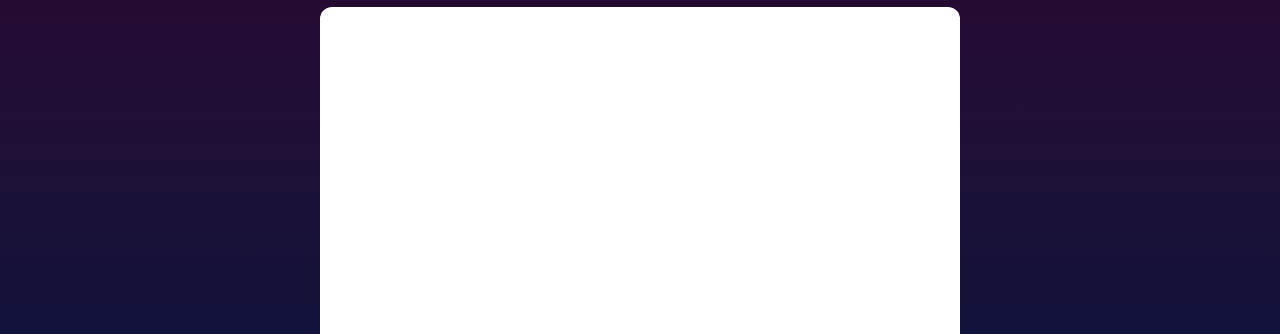
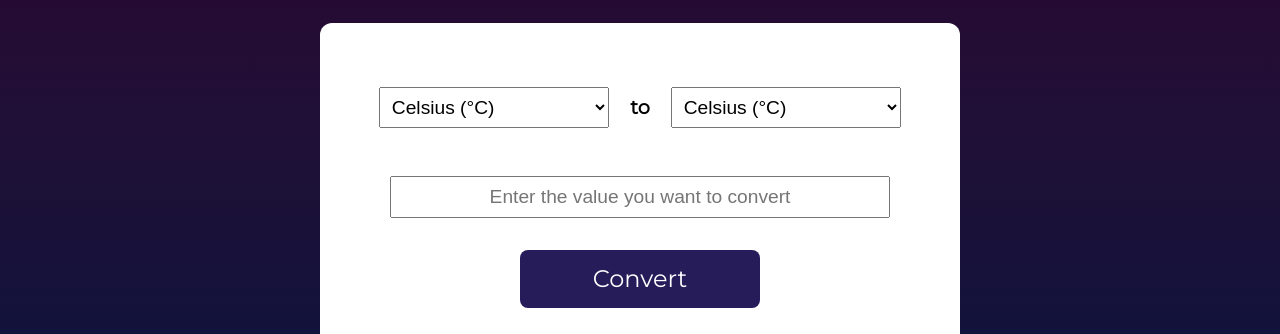
Before and after one commit to Alm1ra/convert, a plain HTML site: page index.html in a window 1280 px wide. Shown: the part 341-675 px from the top of the page. Drawn offline with Linux system fonts and the light colour scheme.

Commit message:
Added forms/text to content container

```diff
--- a/index.html
+++ b/index.html
@@ -18,7 +18,32 @@
     </div>
     <div class="content">
       <h2 class="content-header">TEMPERATURE</h2>
-      <div class="content-container"></div>
+      <div class="content-container">
+        <form class="conv_units">
+          <select id="conv_from">
+            <option value="celsius">Celsius (°C)</option>
+            <option value="fahrenheit">Fahrenheit (°F)</option>
+            <option value="kelvin">Kelvin (K)</option>
+            <option value="rankine">Rankine (°R)</option>
+          </select>
+          to
+          <select id="conv_to">
+            <option value="celsius">Celsius (°C)</option>
+            <option value="fahrenheit">Fahrenheit (°F)</option>
+            <option value="kelvin">Kelvin (K)</option>
+            <option value="rankine">Rankine (°R)</option>
+          </select>
+        </form>
+        <input
+          type="text"
+          id="input-value"
+          placeholder="Enter the value you want to convert"
+        />
+        <div>
+          <button class="submit-input">Convert</button>
+        </div>
+        <div class="conv-value">Result: 100°C</div>
+      </div>
     </div>
   </body>
 </html>
--- a/styles.css
+++ b/styles.css
@@ -15,6 +15,7 @@ h1 {
 h2 {
   font-size: 2rem;
   color: #ffffff;
+  padding-bottom: 2vh;
 }
 
 .header {
@@ -38,7 +39,6 @@ h2 {
   border: none;
   border-radius: 8px;
   color: #ffffff;
-  /*background-color: #3d1245;*/
 }
 
 .btn-temp {
@@ -62,10 +62,6 @@ h2 {
   background-color: #204692;
 }
 
-/*.header button:hover {
-  background-color: #71247b;
-}*/
-
 .content {
   padding: 2vh;
   background-image: linear-gradient(
@@ -79,14 +75,54 @@ h2 {
 }
 
 .content-container {
+  padding: 4rem 0;
+  font-size: 1.2rem;
+  font-weight: bolder;
   background-color: #ffffff;
-  height: 50vh;
-  width: 50vw;
+  /*height: 50vh;*/
+  width: 40rem;
   border-radius: 12px;
   margin: 0 auto;
 }
 
-@media (max-width: 660px) {
+.conv_units {
+  padding: 0 0 3rem 0;
+}
+
+.conv_units select {
+  font-size: 1.2rem;
+  width: 12em;
+  padding: 0.5rem;
+  margin: 0 1rem;
+}
+
+#input-value {
+  font-size: 1.2rem;
+  text-align: center;
+  width: 30rem;
+  padding: 0.5rem;
+  margin: 0 1rem;
+}
+
+.submit-input {
+  font-family: "Montserrat", sans-serif !important;
+  font-size: 1.5rem;
+  width: 10em;
+  cursor: pointer;
+  margin: 2rem 0.5rem;
+  padding: 0.6em 0;
+  border: none;
+  border-radius: 8px;
+  color: #ffffff;
+  background-color: #251c59;
+}
+
+.conv-value {
+  font-size: 2rem;
+  color: #132e65;
+}
+
+@media (max-width: 680px) {
   .btn-container button {
     display: block;
     margin: 0.5em auto;
@@ -95,4 +131,8 @@ h2 {
   .header {
     height: 35vh;
   }
+
+  .content-container {
+    width: 75vw;
+  }
 }
```
